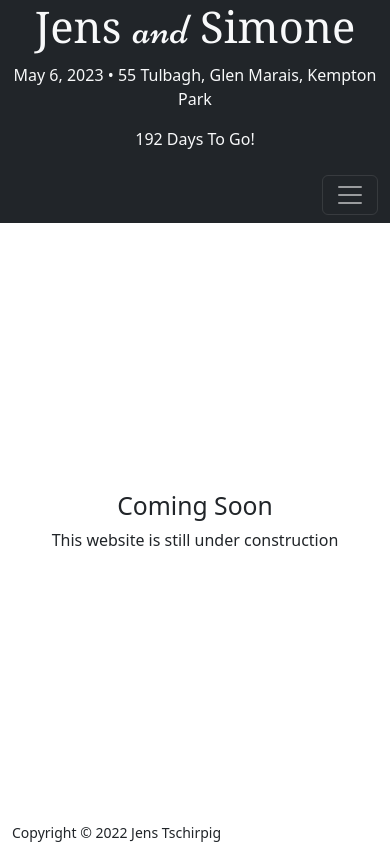
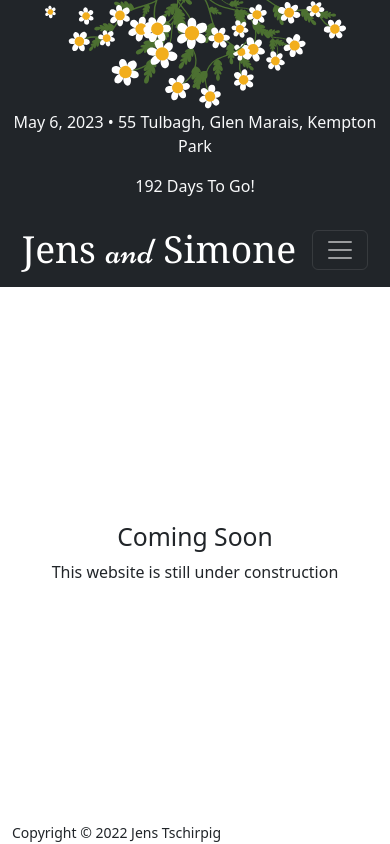
Before and after one commit to jens1101/jens-and-simone, a React (Create React App) app: page / in a window 390 px wide. Built offline with nearby package versions, Linux system fonts and the light colour scheme.

Commit message:
feat: Added background to header

```diff
--- a/src/Header.tsx
+++ b/src/Header.tsx
@@ -1,8 +1,9 @@
 import { DateTime } from "luxon";
 import { useEffect, useState } from "react";
-import { Container, Nav, Navbar, Offcanvas } from "react-bootstrap";
+import { Col, Container, Nav, Navbar, Offcanvas, Row } from "react-bootstrap";
 import { LinkContainer } from "react-router-bootstrap";
 import { resolvePath, useMatches } from "react-router-dom";
+import background from "./assets/images/daisies-background.svg";
 import { APP_ROUTES, WEDDING_DAY, WEDDING_VENUE } from "./constants";
 import { getDaysLeft } from "./helpers";
 
@@ -28,7 +29,16 @@ export function Header() {
   return (
     <header className={"bg-dark text-light"}>
       <Container className={"text-center"}>
-        <h1 className={"display-1 font-georgia"}>
+        <Row className={"justify-content-center"}>
+          <Col xs={10} sm={9} md={8} lg={6}>
+            <img
+              src={background}
+              alt={"Daisies background"}
+              className={"w-100"}
+            />
+          </Col>
+        </Row>
+        <h1 className={"display-1 font-georgia d-none d-sm-block"}>
           Jens <span className={"font-niconne"}>and</span> Simone
         </h1>
         <p>
@@ -45,7 +55,13 @@ export function Header() {
         sticky={"top"}
         collapseOnSelect={true}
       >
-        <Container className={"justify-content-end"}>
+        <Container className={"justify-content-center"}>
+          <Navbar.Brand className={"d-block d-sm-none"}>
+            <h1 className={"display-3 font-georgia my-0"}>
+              Jens <span className={"font-niconne"}>and</span> Simone
+            </h1>
+          </Navbar.Brand>
+
           <Navbar.Toggle aria-controls={"basic-navbar-nav"} />
 
           <Navbar.Offcanvas placement="end">
```
Also changed, not shown: src/types.d.ts (added, +14 -0 lines), src/assets/images/daisies-background.svg (added).
